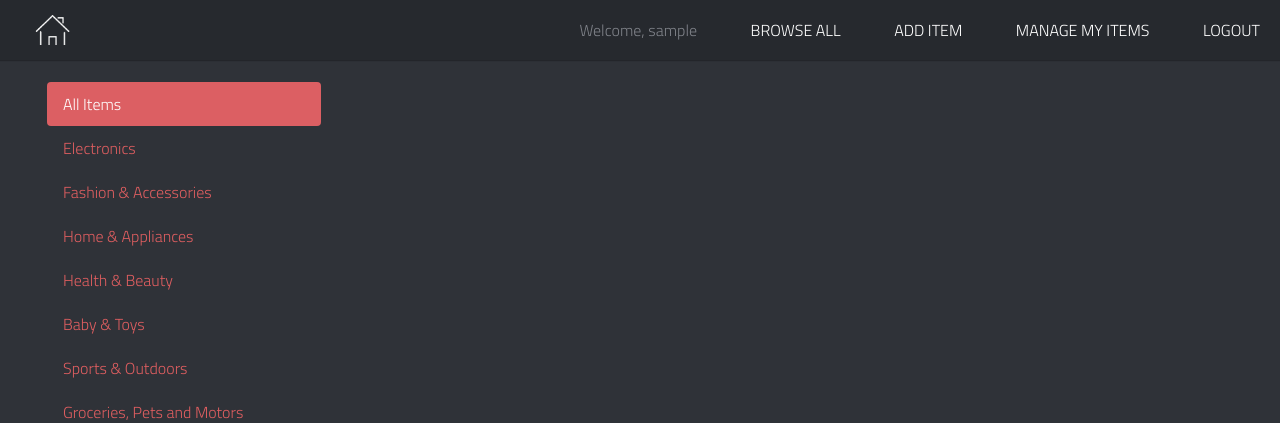
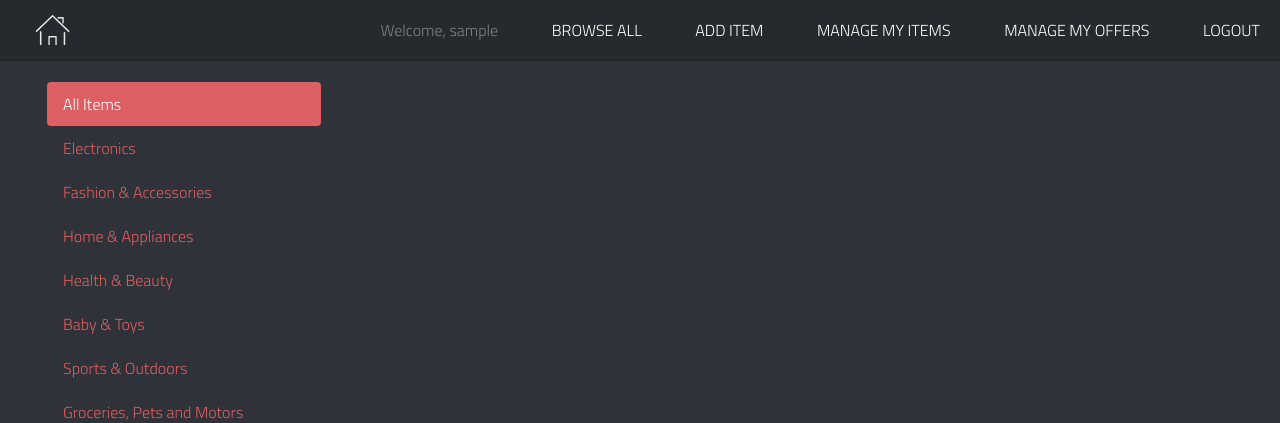
Before and after one commit to Li-Pengfei/django_git_deployment, a Django app: page / in a window 1280 px wide. Shown: the top 423 px of the page. Run offline with Django 3.2, Linux system fonts and the light colour scheme; the visitor is signed in with stand-in values (Sample User, id 1); data that the repository does not hold is empty; some libraries are stand-ins or nearby versions.

Commit message:
basic view offers

```diff
--- a/ntusecondhand/mainApp/urls.py
+++ b/ntusecondhand/mainApp/urls.py
@@ -9,6 +9,7 @@ urlpatterns = [
     url(r'^user_login/$', views.UserLoginView.as_view(), name='user_login'),
     url(r'^make_offer/$', views.MakeOfferView.as_view(), name='make_offer'),
     url(r'^add_offer/$', views.AddOfferView.as_view(), name='add_offer'),
+    url(r'^manage_offers/$', views.ManageMyOfferView.as_view(), name='manage_my_offers'),
     url(r'^manage_my_items/$', views.ManageMyItemView.as_view(), name='manage_my_items'),
     url(r'^addItem/$', views.AddItemView.as_view(), name='addItem'),
     url(r'^matched_items/$', views.MatchedItemView.as_view(), name='matched_item'),
--- a/ntusecondhand/mainApp/views.py
+++ b/ntusecondhand/mainApp/views.py
@@ -223,6 +223,14 @@ class AddOfferView(View):
         return HttpResponse('this url does not accept GET request')
 
 
+class ManageMyOfferView(TemplateView):
+    template_name = 'mainApp/manage_offers.html'
+
+    def get_context_data(self, **kwargs):
+        context = super(ManageMyOfferView, self).get_context_data(**kwargs)
+        return context
+
+
 class ManageMyItemView(TemplateView):
     template_name = 'mainApp/index.html'
 
--- a/ntusecondhand/templates/mainApp/base.html
+++ b/ntusecondhand/templates/mainApp/base.html
@@ -49,10 +49,11 @@
                 {% if user.is_authenticated %}
                     <li>Welcome, {{ user.username }}</li>
                 {% endif %}
-                <li><a href="{% url 'index' %}#work">Browse All</a></li>
+                <li><a href="{% url 'index' %}">Browse All</a></li>
                 {% if user.is_authenticated %}
-                    <li><a href="{% url 'mainApp:addItem' %}#work">Add Item</a></li>
-                    <li><a href="{% url 'mainApp:manage_my_items' %}#work">Manage My Items</a></li>
+                    <li><a href="{% url 'mainApp:addItem' %}">Add Item</a></li>
+                    <li><a href="{% url 'mainApp:manage_my_items' %}">Manage My Items</a></li>
+                    <li><a href="{% url 'mainApp:manage_my_offers' %}">Manage My Offers</a></li>
                     <li><a href="{% url 'logout' %}">Logout</a></li>
                 {% else %}
                     <li><a href="{% url 'mainApp:register' %}">Sign Up</a></li>
```
Also changed, not shown: ntusecondhand/templates/mainApp/manage_offers.html (added, +12 -0 lines).
